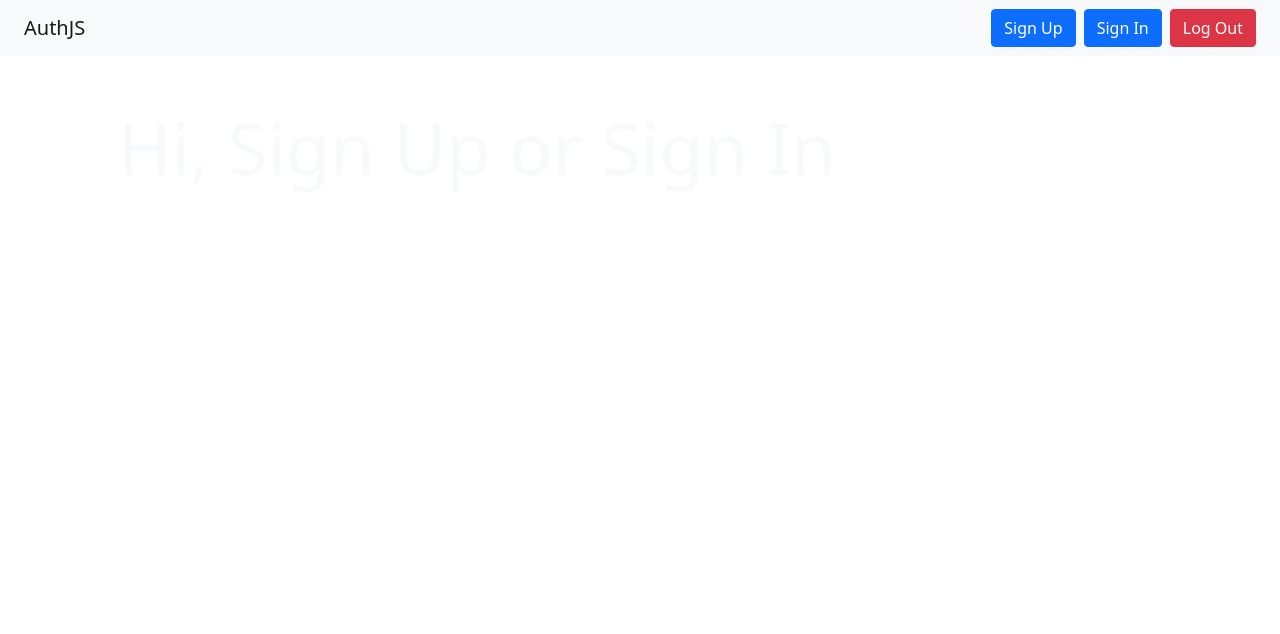
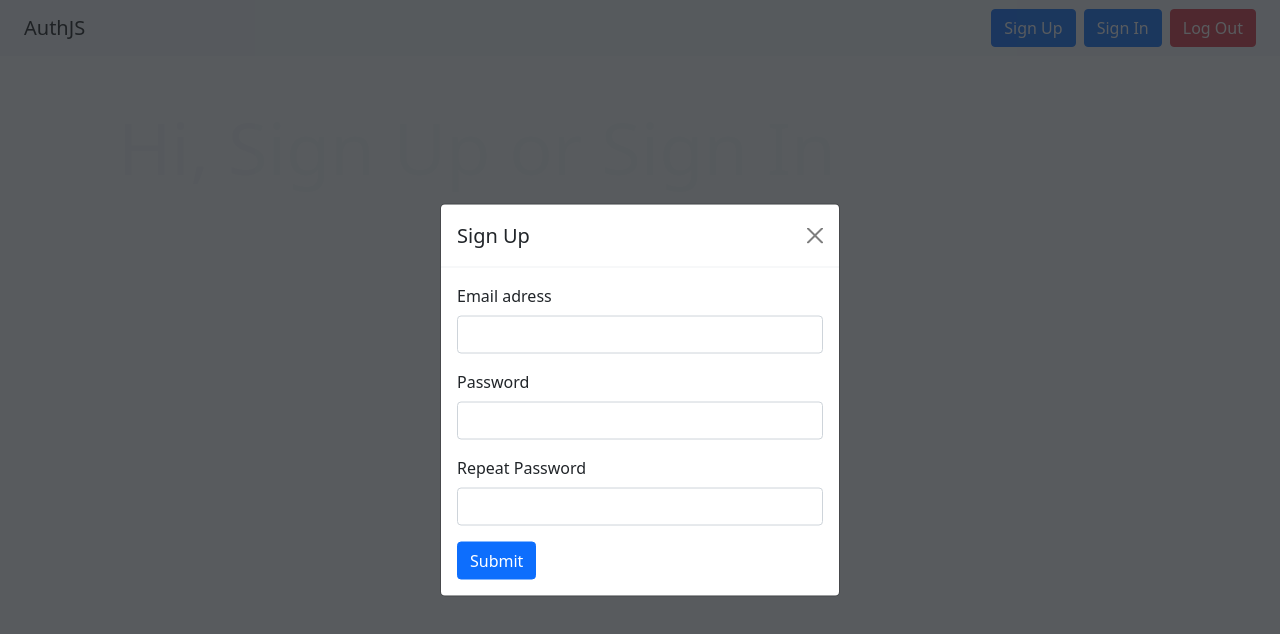
Before and after one commit to Cecile-Hirschauer/React_AuthJS-rrv6, a React (Create React App) app: page / in a window 1280 px wide. Shown: the top 634 px of the page. Built offline with nearby package versions, Linux system fonts and the light colour scheme.

Commit message:
Create Ui of modal sign up modal

```diff
--- a/src/App.js
+++ b/src/App.js
@@ -1,12 +1,14 @@
 import { Routes, Route} from 'react-router-dom';
 import Home from './pages/Home';
 import Navbar from './components/Navbar';
+import SignUpModal from './components/SignUpModal';
 
 
 function App() {
   return (
     <>
       <Navbar />
+      <SignUpModal />
       <Routes>
         <Route path="/" element={<Home />} />
       </Routes>
--- /dev/null
+++ b/src/components/SignUpModal.js
@@ -0,0 +1,58 @@
+import React from "react";
+
+export default function SignUpModal() {
+  return (
+    <>
+      <div className="position-fixed top-0 vw-100 vh-100">
+        <div className="w-100 h-100 bg-dark bg-opacity-75">
+          <div
+            className="position-absolute top-50 start-50 translate-middle"
+            style={{ minWidth: "400px" }}
+          >
+            <div className="modal-dialog">
+              <div className="modal-content">
+                <div className="modal-header">
+                  <h5 className="modal-title">Sign Up</h5>
+                  <button className="btn-close"></button>
+                </div>
+                <div className="modal-body">
+                    <form className="sign-up-form">
+                        <div className="mb-3">
+                            <label className="form-label" htmlFor="signUpEmail">Email adress</label>
+                            <input
+                            name="email"
+                            required
+                            type="email"
+                            className="form-control"
+                            id="signUpEmail"/>
+                        </div>
+                        <div className="mb-3">
+                            <label className="form-label" htmlFor="signUpPwd">Password</label>
+                            <input
+                            name="pwd"
+                            required
+                            type="password"
+                            className="form-control"
+                            id="signUpPwd"/>
+                        </div>
+                        <div className="mb-3">
+                            <label className="form-label" htmlFor="repeatPwd">Repeat Password</label>
+                            <input
+                            name="pwd"
+                            required
+                            type="password"
+                            className="form-control"
+                            id="repeatPwd"/>
+                            <p className="text-danger mt-1"></p>
+                        </div>
+                        <button className="btn btn-primary">Submit</button>
+                    </form>
+                </div>
+              </div>
+            </div>
+          </div>
+        </div>
+      </div>
+    </>
+  );
+}
```
